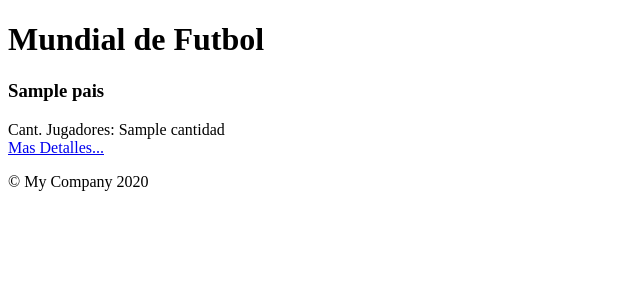
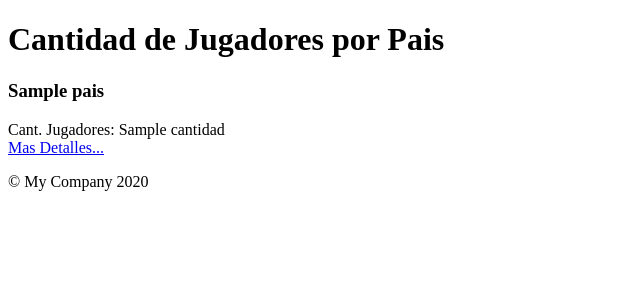
Before and after one commit to CR-Lean/Mundial_Futbol_PWA, a Yii app: template views/pais/cantidad-jugadores.php in a window 1280 px wide. Shown: the top 300 px of the page, without its empty margins (0-640 px from the left). Run offline with PHP 8.4 and a stand-in for Yii, Linux system fonts and the light colour scheme; the template is opened without the code that fills it: most values are stand-ins (such as "Sample title", 1, 10 or a date in 2020); data that the repository does not hold is empty; some libraries are stand-ins or nearby versions.

Commit message:
Modificacion en el head de la pagina

```diff
--- a/views/pais/cantidad-jugadores.php
+++ b/views/pais/cantidad-jugadores.php
@@ -4,13 +4,9 @@ use yii\helpers\Url;
 /* @var $this yii\web\View */
 
 $this->title = 'Asociación Mundial de Futbol';
+$this->params['breadcrumbs'][] = $this->title;
 ?>
-<div class="site-index">
-
-  <div class="jumbotron">
-    <h1>Mundial de Futbol</h1>
-  </div>
-
+<h1 class="text-center mb-4"> Cantidad de Jugadores por Pais </h1>
 
 
   <div class="body-content">
```
